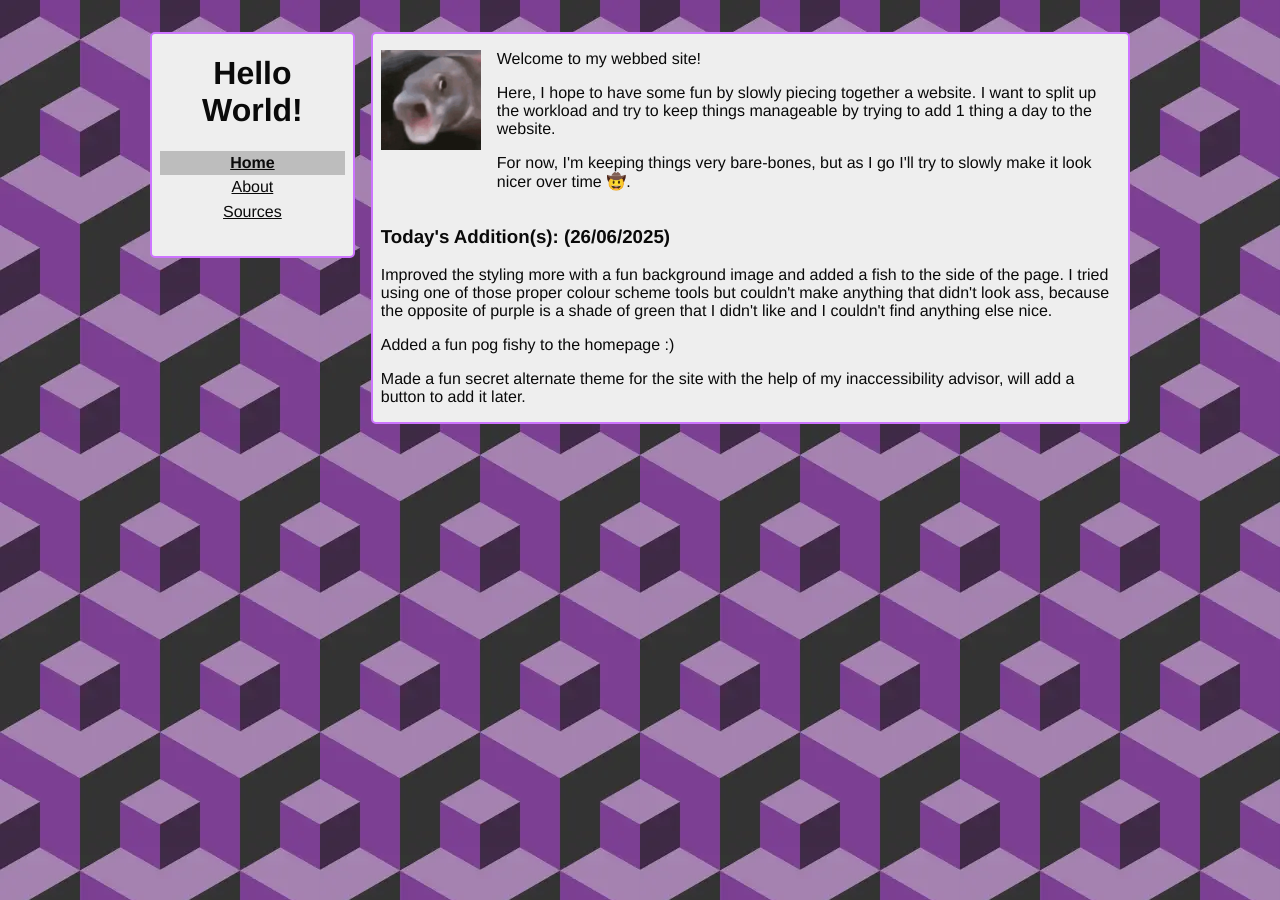
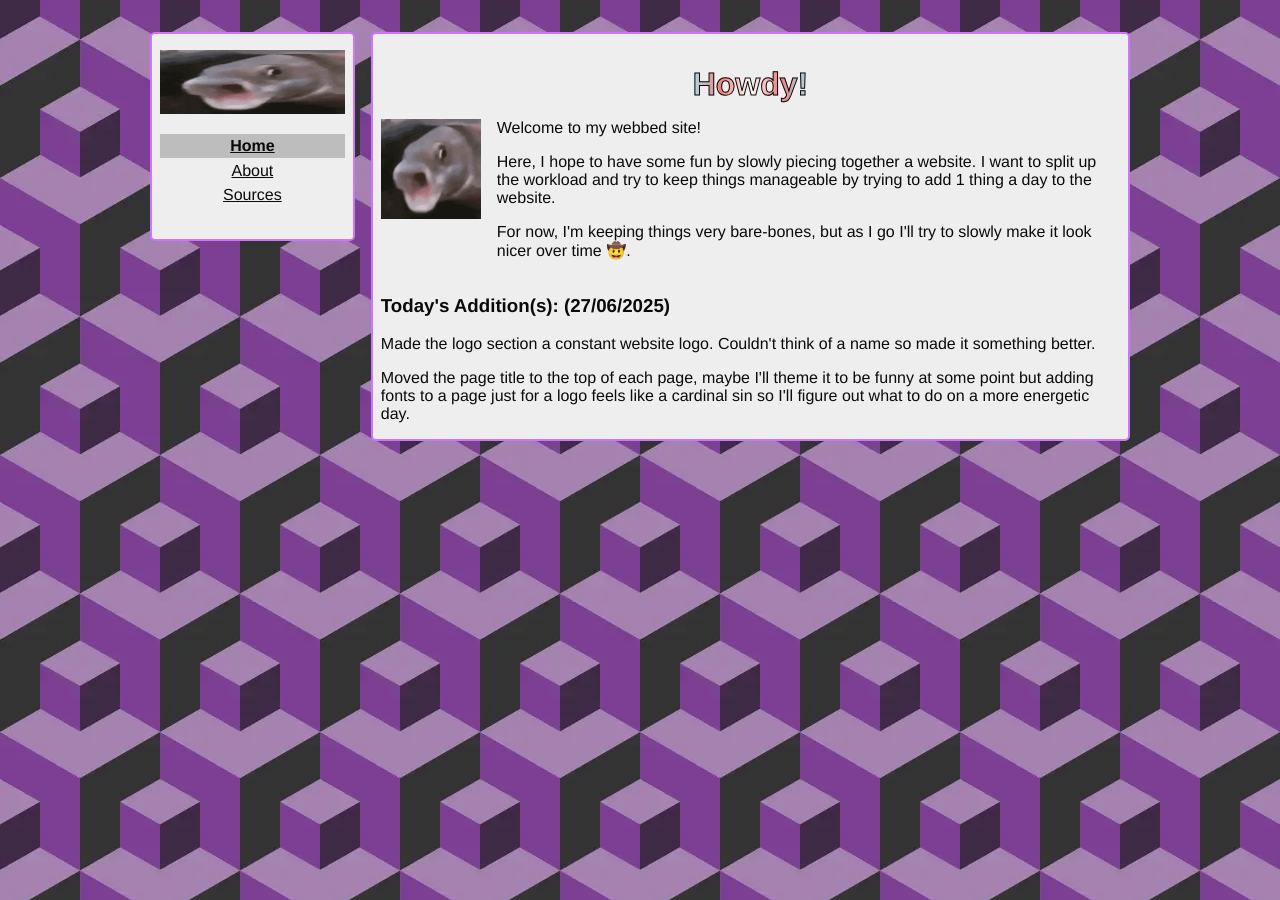
Before and after one commit to haleywm/WebbedSite, a Jekyll site: the page built from src/index.html, in a window 1280 px wide. Built offline with Jekyll 4.4.1, drawn with Linux system fonts in a browser that asks for light colours.

Commit message:
Made a proper logo section in the sidebar, and put a proper page title ontop of various pages.

```diff
--- a/src/_layouts/default.html
+++ b/src/_layouts/default.html
@@ -19,12 +19,13 @@
     <div class="body">
         <div class="leftbar box">
             <header>
-                <h1 class="logo">{{ page.title }}</h1>
+                <img class="logo" src="/assets/images/cropfish.webp" />
             </header>
             {% include navigation.html %}
         </div>
 
         <main class="main box">
+            <h1 class="pagetitle">{{ page.title }}</h1>
             {{ content }}
         </main>
     </div>
--- a/src/assets/css/style.scss
+++ b/src/assets/css/style.scss
@@ -66,7 +66,8 @@ nav {
 }
 
 .logo {
-    text-align: center;
+    width: 100%;
+    height: 4em;
 }
 
 a {
@@ -86,3 +87,20 @@ a.currentPage {
 img {
     margin: 1em 0;
 }
+
+.pagetitle {
+    background: linear-gradient(
+        to right,
+        lightblue,
+        lightcoral,
+        white,
+        lightcoral,
+        lightblue
+    );
+    background-clip: text;
+    color: transparent;
+    width: fit-content;
+    -webkit-text-stroke: $text 1px;
+    margin: 1em auto 0 auto;
+    text-align: center;
+}
--- a/src/index.html
+++ b/src/index.html
@@ -1,6 +1,6 @@
 ---
 layout: default
-title: "Hello World!"
+title: "Howdy!"
 ---
 
 <section>
@@ -17,9 +17,8 @@ title: "Hello World!"
 
 <section>
     <div>
-        <h3>Today's Addition(s): (26/06/2025)</h3>
-        <p>Improved the styling more with a fun background image and added a fish to the side of the page. I tried using one of those proper colour scheme tools but couldn't make anything that didn't look ass, because the opposite of purple is a shade of green that I didn't like and I couldn't find anything else nice.</p>
-        <p>Added a fun pog fishy to the homepage :)</p>
-        <p>Made a fun secret alternate theme for the site with the help of my inaccessibility advisor, will add a button to add it later.</p>
+        <h3>Today's Addition(s): (27/06/2025)</h3>
+        <p>Made the logo section a constant website logo. Couldn't think of a name so made it something better.</p>
+        <p>Moved the page title to the top of each page, maybe I'll theme it to be funny at some point but adding fonts to a page just for a logo feels like a cardinal sin so I'll figure out what to do on a more energetic day.</p>
     </div>
 </section>
```
